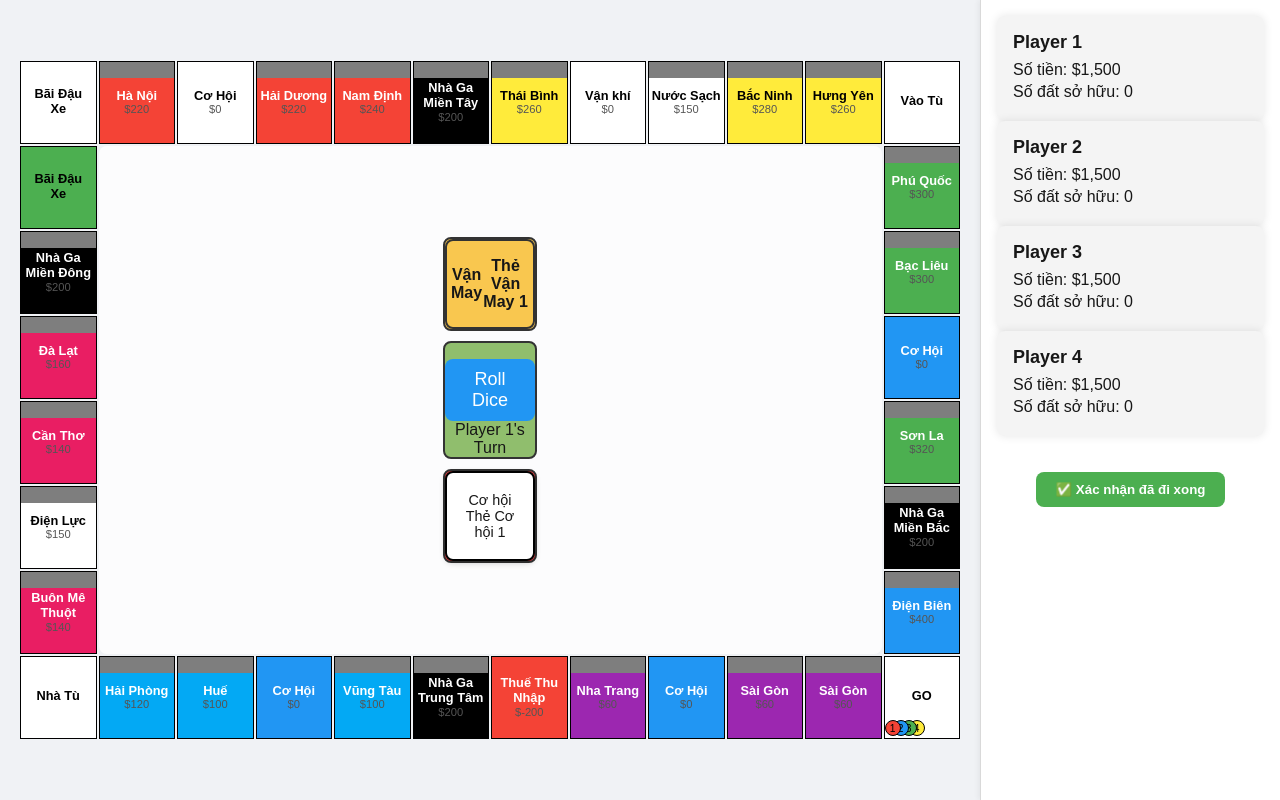
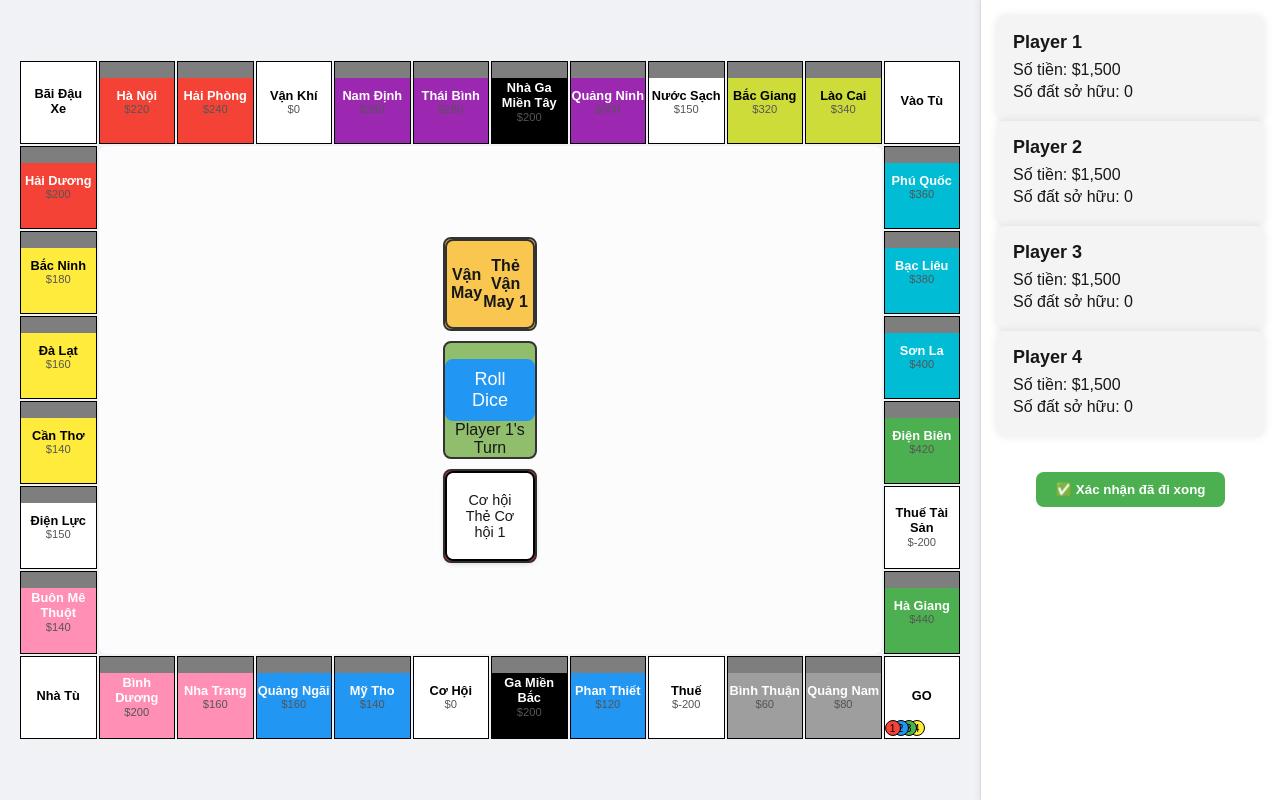
Before and after one commit to vinh180201/monopoly-frontend, a Next.js app: page / in a window 1280 px wide. Built offline with nearby package versions, Linux system fonts and the light colour scheme.

Commit message:
feat: land cell

```diff
--- a/components/DiceArea/DiceArea.tsx
+++ b/components/DiceArea/DiceArea.tsx
@@ -15,8 +15,8 @@ const DiceArea: React.FC = () => {
 
     setRolling(true);
 
-    // const roll = Math.floor(Math.random() * 6) + 1;
-    const roll = 29;
+    const roll = Math.floor(Math.random() * 6) + 1;
+    // const roll = 29;
     setDice(roll);
 
     setTimeout(() => {
--- a/components/LandCell/LandCell.module.css
+++ b/components/LandCell/LandCell.module.css
@@ -136,7 +136,18 @@
 .purple { background-color: #9c27b0; color: white; }
 .orange { background-color: #ff9800; color: white; }
 .lightblue { background-color: #03a9f4; color: white; }
-.pink { background-color: #e91e63; color: white; }
+.pink { background-color: #ff8fb4; color: white; }
 .black { background-color: #000000; color: white; }
 .white { background-color: #ffffff; color: black; }
 .gray { background-color: #9e9e9e; color: white; }
+/* Màu sắc bổ sung cho ô đất */
+.teal { background-color: #009688; color: white; }
+.brown { background-color: #795548; color: white; }
+.cyan { background-color: #00bcd4; color: white; }
+.lime { background-color: #cddc39; color: black; }
+.indigo { background-color: #3f51b5; color: white; }
+.amber { background-color: #ffc107; color: black; }
+.deeporange { background-color: #ff5722; color: white; }
+.lightgreen { background-color: #8bc34a; color: black; }
+.darkgray { background-color: #616161; color: white; }
+.gold { background-color: #ffd700; color: black; }
--- a/constant/landcell.ts
+++ b/constant/landcell.ts
@@ -2,50 +2,302 @@ import { LandCellData } from "@/types/landCell";
 
 // Hàng trên cùng (Top Row)
 export const topRowData: LandCellData[] = [
-  { name: "Hà Nội", price: 220, color: "red", index: 0, housePrice: 50, houses: 0, owner: undefined, type: "normal" },
-  { name: "Cơ Hội", price: 0, color: "white", index: 0, type: "chance" },
-  { name: "Hải Dương", price: 220, color: "red", index: 0, housePrice: 50, houses: 0, owner: undefined, type: "normal" },
-  { name: "Nam Định", price: 240, color: "red", index: 0, housePrice: 60, houses: 0, owner: undefined, type: "normal" },
-  { name: "Nhà Ga Miền Tây", price: 200, color: "black", index: 0, housePrice: 100, houses: 0, owner: undefined, type: "station" },
-  { name: "Thái Bình", price: 260, color: "yellow", index: 0, housePrice: 75, houses: 0, owner: undefined, type: "normal" },
-  { name: "Vận khí", price: 0, color: "white", index: 0, type: "luck" },
-  { name: "Nước Sạch", price: 150, color: "white", index: 0, owner: undefined, type: "utility" },
-  { name: "Bắc Ninh", price: 280, color: "yellow", index: 0, housePrice: 80, houses: 0, owner: undefined, type: "normal" },
-  { name: "Hưng Yên", price: 260, color: "yellow", index: 0, housePrice: 75, houses: 0, owner: undefined, type: "normal" },
+  {
+    name: "Hà Nội",
+    price: 220,
+    color: "red",
+    type: "normal",
+    index: 0,
+    housePrice: 110,
+    fees: { level0: 18, level1: 90, level2: 250, level3: 700, level4: 875, hotel: 1050 },
+    sellPrices: { land: 110, house: 55 },
+  },
+  {
+    name: "Hải Phòng",
+    price: 240,
+    color: "red",
+    type: "normal",
+    index: 0,
+    housePrice: 120,
+    fees: { level0: 20, level1: 100, level2: 300, level3: 750, level4: 925, hotel: 1100 },
+    sellPrices: { land: 120, house: 60 },
+  },
+  { name: "Vận Khí", price: 0, color: "white", type: "luck", index: 0 },
+
+  {
+    name: "Nam Định",
+    price: 260,
+    color: "purple",
+    type: "normal",
+    index: 0,
+    housePrice: 130,
+    fees: { level0: 22, level1: 110, level2: 330, level3: 800, level4: 975, hotel: 1150 },
+    sellPrices: { land: 130, house: 65 },
+  },
+  {
+    name: "Thái Bình",
+    price: 280,
+    color: "purple",
+    type: "normal",
+    index: 0,
+    housePrice: 140,
+    fees: { level0: 24, level1: 120, level2: 360, level3: 850, level4: 1025, hotel: 1200 },
+    sellPrices: { land: 140, house: 70 },
+  },
+
+  {
+    name: "Nhà Ga Miền Tây",
+    price: 200,
+    color: "black",
+    type: "station",
+    index: 0,
+    fees: { level0: 25, level1: 50, level2: 100, level3: 200, level4: 200, hotel: 200 },
+    sellPrices: { land: 100, house: 0 },
+  },
+  {
+    name: "Quảng Ninh",
+    price: 300,
+    color: "purple",
+    type: "normal",
+    index: 0,
+    housePrice: 150,
+    fees: { level0: 26, level1: 130, level2: 390, level3: 900, level4: 1075, hotel: 1250 },
+    sellPrices: { land: 150, house: 75 },
+  },
+  {
+    name: "Nước Sạch",
+    price: 150,
+    color: "white",
+    type: "utility",
+    index: 0,
+    fees: { level0: 4, level1: 10, level2: 20, level3: 40, level4: 80, hotel: 100 },
+    sellPrices: { land: 75, house: 0 },
+  },
+  {
+    name: "Bắc Giang",
+    price: 320,
+    color: "lime",
+    type: "normal",
+    index: 0,
+    housePrice: 160,
+    fees: { level0: 28, level1: 150, level2: 450, level3: 1000, level4: 1200, hotel: 1400 },
+    sellPrices: { land: 160, house: 80 },
+  },
+  {
+    name: "Lào Cai",
+    price: 340,
+    color: "lime",
+    type: "normal",
+    index: 0,
+    housePrice: 170,
+    fees: { level0: 30, level1: 160, level2: 480, level3: 1100, level4: 1275, hotel: 1500 },
+    sellPrices: { land: 170, house: 85 },
+  },
 ];
 
 // Cột phải (Right Column)
 export const rightColData: LandCellData[] = [
-  { name: "Phú Quốc", price: 300, color: "green", index: 0, housePrice: 100, houses: 0, owner: undefined, type: "normal" },
-  { name: "Bạc Liêu", price: 300, color: "green", index: 0, housePrice: 100, houses: 0, owner: undefined, type: "normal" },
-  { name: "Cơ Hội", price: 0, color: "blue", index: 0, type: "chance" },
-  { name: "Sơn La", price: 320, color: "green", index: 0, housePrice: 120, houses: 0, owner: undefined, type: "normal" },
-  { name: "Nhà Ga Miền Bắc", price: 200, color: "black", index: 0, housePrice: 100, houses: 0, owner: undefined, type: "station" },
-  { name: "Điện Biên", price: 400, color: "blue", index: 0, type: "normal" },
+  {
+    name: "Phú Quốc",
+    price: 360,
+    color: "cyan",
+    type: "normal",
+    index: 0,
+    housePrice: 180,
+    fees: { level0: 32, level1: 180, level2: 500, level3: 1100, level4: 1300, hotel: 1500 },
+    sellPrices: { land: 180, house: 90 },
+  },
+  {
+    name: "Bạc Liêu",
+    price: 380,
+    color: "cyan",
+    type: "normal",
+    index: 0,
+    housePrice: 190,
+    fees: { level0: 34, level1: 190, level2: 520, level3: 1150, level4: 1350, hotel: 1550 },
+    sellPrices: { land: 190, house: 95 },
+  },
+  {
+    name: "Sơn La",
+    price: 400,
+    color: "cyan",
+    type: "normal",
+    index: 0,
+    housePrice: 200,
+    fees: { level0: 36, level1: 200, level2: 550, level3: 1200, level4: 1400, hotel: 1600 },
+    sellPrices: { land: 200, house: 100 },
+  },
+  {
+    name: "Điện Biên",
+    price: 420,
+    color: "green",
+    type: "normal",
+    index: 0,
+    housePrice: 210,
+    fees: { level0: 38, level1: 220, level2: 600, level3: 1300, level4: 1500, hotel: 1700 },
+    sellPrices: { land: 210, house: 105 },
+  },
+  { name: "Thuế Tài Sản", price: -200, color: "white", type: "tax", index: 0 },
+  {
+    name: "Hà Giang",
+    price: 440,
+    color: "green",
+    type: "normal",
+    index: 0,
+    housePrice: 220,
+    fees: { level0: 40, level1: 240, level2: 650, level3: 1400, level4: 1600, hotel: 1800 },
+    sellPrices: { land: 220, house: 110 },
+  },
 ];
 
 // Hàng dưới cùng (Bottom Row)
 export const bottomRowData: LandCellData[] = [
-  { name: "Sài Gòn", price: 60, color: "purple", index: 0, housePrice: 30, houses: 0, owner: undefined, type: "normal" },
-  { name: "Sài Gòn", price: 60, color: "purple", index: 0, housePrice: 30, houses: 0, owner: undefined, type: "normal" },
-  { name: "Cơ Hội", price: 0, color: "blue", index: 0, type: "chance" },
-  { name: "Nha Trang", price: 60, color: "purple", index: 0, housePrice: 30, houses: 0, owner: undefined, type: "normal" },
-  { name: "Thuế Thu Nhập", price: -200, color: "red", index: 0, type: "tax" },
-  { name: "Nhà Ga Trung Tâm", price: 200, color: "black", index: 0, housePrice: 100, houses: 0, owner: undefined, type: "station" },
-  { name: "Vũng Tàu", price: 100, color: "lightblue", index: 0, housePrice: 50, houses: 0, owner: undefined, type: "normal" },
-  { name: "Cơ Hội", price: 0, color: "blue", index: 0, type: "chance" },
-  { name: "Huế", price: 100, color: "lightblue", index: 0, housePrice: 50, houses: 0, owner: undefined, type: "normal" },
-  { name: "Hải Phòng", price: 120, color: "lightblue", index: 0, housePrice: 60, houses: 0, owner: undefined, type: "normal" },
+  {
+    index: 0,
+    name: "Quảng Nam",
+    price: 80,
+    color: "gray",
+    type: "normal",
+    housePrice: 80,
+    fees: {level0: 40, level1: 100, level2: 160, level3: 240, level4: 300, hotel: 420 },
+    sellPrices: { land: 60, house: 40 },
+  },
+  {
+    index: 0,
+    name: "Bình Thuận",
+    price: 60,
+    color: "gray",
+    type: "normal",
+    housePrice: 80,
+    fees: {level0: 40, level1: 100, level2: 170, level3: 230, level4: 280, hotel: 400 },
+    sellPrices: { land: 60, house: 40 },
+  },
+  { index: 0, name: "Thuế", price: -200, color: "white", type: "tax" },
+  {
+    index: 0,
+    name: "Phan Thiết",
+    price: 120,
+    color: "blue",
+    type: "normal",
+    housePrice: 100,
+    fees: {level0: 60, level1: 120, level2: 200, level3: 300, level4: 400, hotel: 500 },
+    sellPrices: { land: 100, house: 60 },
+  },
+  {
+    index: 0,
+    name: "Ga Miền Bắc",
+    price: 200,
+    color: "black",
+    type: "station",
+    housePrice: 0,
+    fees: {level0: 100, level1: 200, level2: 400, level3: 800, level4: 800, hotel: 800 },
+    sellPrices: { land: 150, house: 0 },
+  },
+
+  { index: 0, name: "Cơ Hội", price: 0, color: "white", type: "chance" },
+  {
+    index: 0,
+    name: "Mỹ Tho",
+    price: 140,
+    color: "blue",
+    type: "normal",
+    housePrice: 100,
+    fees: {level0: 70, level1: 140, level2: 220, level3: 320, level4: 420, hotel: 520 },
+    sellPrices: { land: 110, house: 70 },
+  },
+  {
+    index: 0,
+    name: "Quảng Ngãi",
+    price: 160,
+    color: "blue",
+    type: "normal",
+    housePrice: 100,
+    fees: {level0: 80, level1: 160, level2: 240, level3: 340, level4: 440, hotel: 540 },
+    sellPrices: { land: 130, house: 80 },
+  },
+  {
+    index: 0,
+    name: "Nha Trang",
+    price: 160,
+    color: "pink",
+    type: "normal",
+    housePrice: 160,
+    fees: {level0: 100, level1: 200, level2: 320, level3: 460, level4: 600, hotel: 760 },
+    sellPrices: { land: 130, house: 80 },
+  },
+  {
+    index: 0,
+    name: "Bình Dương",
+    price: 200,
+    color: "pink",
+    type: "normal",
+    housePrice: 160,
+    fees: {level0: 100, level1: 200, level2: 300, level3: 400, level4: 500, hotel: 600 },
+    sellPrices: { land: 160, house: 80 },
+  },
 ];
 
 // Cột trái (Left Column)
 export const leftColData: LandCellData[] = [
-  { name: "Buôn Mê Thuột", price: 140, color: "pink", index: 0, housePrice: 70, houses: 0, owner: undefined, type: "normal" },
-  { name: "Điện Lực", price: 150, color: "white", index: 0, type: "utility" },
-  { name: "Cần Thơ", price: 140, color: "pink", index: 0, housePrice: 70, houses: 0, owner: undefined, type: "normal" },
-  { name: "Đà Lạt", price: 160, color: "pink", index: 0, housePrice: 80, houses: 0, owner: undefined, type: "normal" },
-  { name: "Nhà Ga Miền Đông", price: 200, color: "black", index: 0, housePrice: 100, houses: 0, owner: undefined, type: "station" },
-  { name: "Bãi Đậu Xe", price: 0, color: "green", index: 0, type: "parking" },
+  {
+    name: "Buôn Mê Thuột",
+    price: 140,
+    color: "pink",
+    type: "normal",
+    index: 0,
+    housePrice: 70,
+    fees: { level0: 10, level1: 50, level2: 150, level3: 450, level4: 625, hotel: 750 },
+    sellPrices: { land: 70, house: 35 },
+  },
+  {
+    name: "Điện Lực",
+    price: 150,
+    color: "white",
+    type: "utility",
+    index: 0,
+    fees: { level0: 4, level1: 10, level2: 20, level3: 40, level4: 80, hotel: 100 },
+    sellPrices: { land: 75, house: 0 },
+  },
+  {
+    name: "Cần Thơ",
+    price: 140,
+    color: "yellow",
+    type: "normal",
+    index: 0,
+    housePrice: 70,
+    fees: { level0: 10, level1: 50, level2: 150, level3: 450, level4: 625, hotel: 750 },
+    sellPrices: { land: 70, house: 35 },
+  },
+  {
+    name: "Đà Lạt",
+    price: 160,
+    color: "yellow",
+    type: "normal",
+    index: 0,
+    housePrice: 80,
+    fees: { level0: 12, level1: 60, level2: 180, level3: 500, level4: 700, hotel: 900 },
+    sellPrices: { land: 80, house: 40 },
+  },
+  {
+    name: "Bắc Ninh",
+    price: 180,
+    color: "yellow",
+    type: "normal",
+    index: 0,
+    housePrice: 90,
+    fees: { level0: 14, level1: 70, level2: 200, level3: 550, level4: 750, hotel: 950 },
+    sellPrices: { land: 90, house: 45 },
+  },
+  {
+    name: "Hải Dương",
+    price: 200,
+    color: "red",
+    type: "normal",
+    index: 0,
+    housePrice: 100,
+    fees: { level0: 16, level1: 80, level2: 220, level3: 600, level4: 800, hotel: 1000 },
+    sellPrices: { land: 100, house: 50 },
+  },
 ];
 
 // Các ô góc (Corner Cells)
@@ -74,9 +326,8 @@ export const positionedCells = [
   ...rightColData.map((cell, idx) => ({ cell, row: idx + 2, col: 12 })), // pos 34–43
 ];
 
-
 export const landCellData = positionedCells.map((item, idx) => ({
-  index: idx,  // Đặt index dựa vào thứ tự trong positionedCells
+  index: idx, // Đặt index dựa vào thứ tự trong positionedCells
   name: item.cell.name,
   price: item.cell.price,
   color: item.cell.color,
```
Also changed, not shown: types/landCell.ts (+16 -4 lines).
